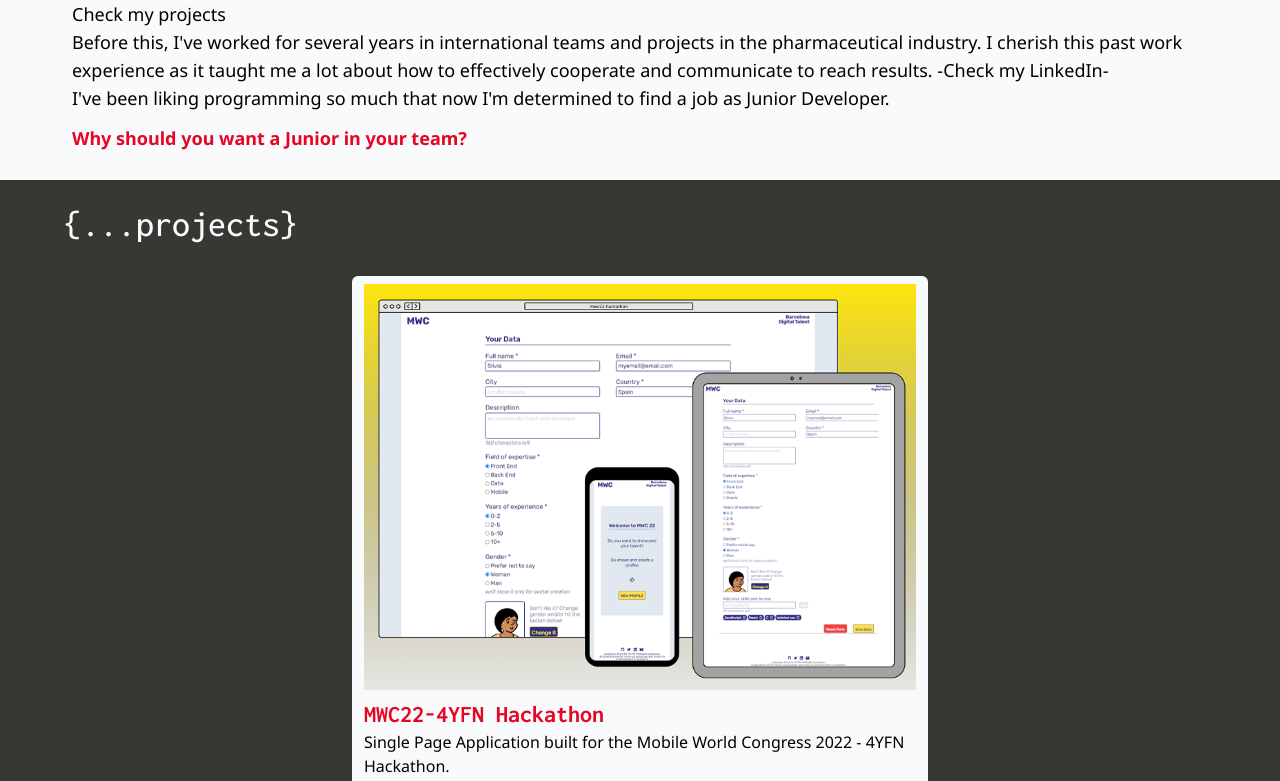
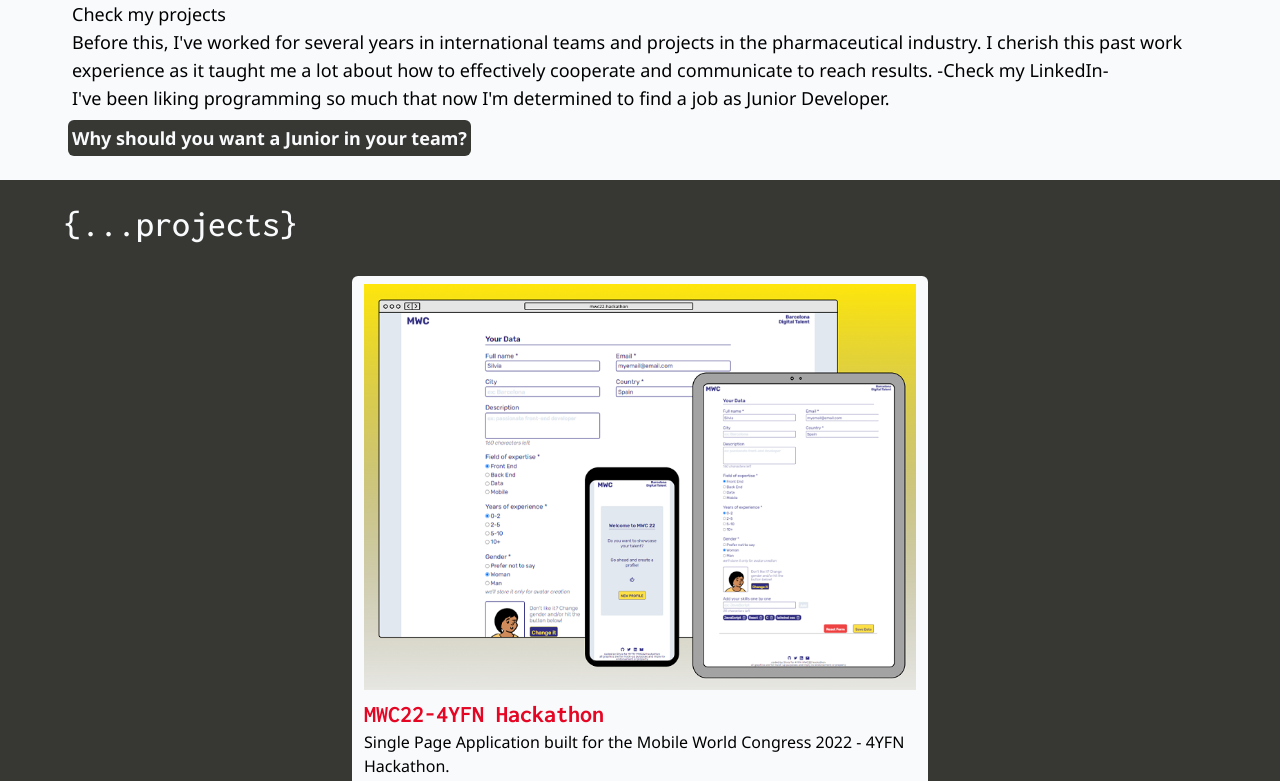
Before and after one commit to silviapio/portfolio, a React (Create React App) app: page / in a window 1280 px wide. Shown: the part 810-1591 px from the top of the page. Built offline with nearby package versions, Linux system fonts and the light colour scheme.

Commit message:
add button themes

```diff
--- a/src/components/units/Button.js
+++ b/src/components/units/Button.js
@@ -3,12 +3,51 @@
   onClick,
   onMouseDown,
   text,
-  bgColor = "bg-dark-slate",
-  textColor = "text-slate-50",
   fontSize = "text-lg",
   padding = "px-2 py-1",
   extraClass = "",
+  theme = "dark",
 }) => {
+  const themes = {
+    red: {
+      bgColor: "bg-bright-red-bg",
+      textColor: "text-slate-50",
+      hover: "hover:bg-bright-red-hover hover:drop-shadow-md",
+      focus: "focus:bg-bright-red-hover focus:drop-shadow-md",
+      border: "",
+    },
+    redOutline: {
+      bgColor: "bg-slate-50",
+      textColor: "text-bright-red-text",
+      hover: "hover:bg-white hover:drop-shadow-md",
+      focus: "focus:bg-white focus:drop-shadow-md",
+      border: "border-2 border-bright-red-text",
+    },
+    dark: {
+      bgColor: "bg-dark-slate",
+      textColor: "text-slate-50",
+      hover: "hover:bg-slate-900 hover:drop-shadow-lg",
+      focus: "focus:bg-slate-900 focus:drop-shadow-lg",
+      border: "",
+    },
+    darkOutline: {
+      bgColor: "bg-slate-50",
+      textColor: "text-dark-slate",
+      hover: "hover:bg-white hover:drop-shadow-md hover:text-slate-900",
+      focus: "focus:bg-white focus:drop-shadow-md hover:text-slate-900",
+      border: "border-2 border-dark-slate",
+    },
+    linkAppearance: {
+      bgColor: "bg-transparent",
+      textColor: "text-bright-red-text",
+      hover: "hover:underline hover:decoration-2",
+      focus: "",
+      border: "",
+    },
+  };
+
+  const { bgColor, textColor, hover, focus, border } = themes[theme];
+
   const bgClass = disabled ? "bg-gray-500" : bgColor;
   const pointer = disabled && "cursor-not-allowed";
   return (
@@ -16,7 +55,7 @@
       disabled={disabled}
       onClick={onClick}
       onMouseDown={onMouseDown}
-      className={`rounded-md my-2 mx-1 outline-current focus:outline-1 focus:drop-shadow-md hover:drop-shadow-md ${padding} ${fontSize} ${bgClass} ${textColor} ${pointer} ${extraClass}`}
+      className={`rounded-md my-2 mx-1 outline-current focus:outline-1 ${padding} ${fontSize} ${bgClass} ${textColor} ${hover} ${focus} ${border} ${pointer} ${extraClass}`}
     >
       {text}
     </button>
--- a/src/index.css
+++ b/src/index.css
@@ -25,6 +25,7 @@
   --bright-red: #fa2742;
   --bright-red-text: #e50624;
   --bright-red-bg: #e00623;
+  --bright-red-hover: #af0623;
   --dark-slate: #373833;
   --light-slate: #f8fafc; /* slate-50 */
   --js-yellow: #f7df1e;
--- a/tailwind.config.js
+++ b/tailwind.config.js
@@ -10,6 +10,7 @@
         "bright-red": "var(--bright-red)",
         "bright-red-text": "var(--bright-red-text)",
         "bright-red-bg": "var(--bright-red-bg)",
+        "bright-red-hover": "var(--bright-red-hover)",
         "dark-slate": "var(--dark-slate)",
         "js-yellow": "var(--js-yellow)",
         "react-blue": "var(--react-blue)",
```
